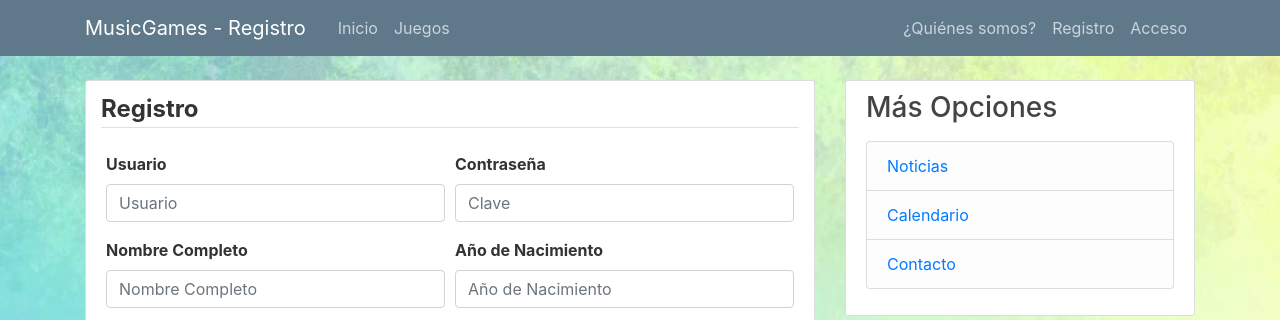
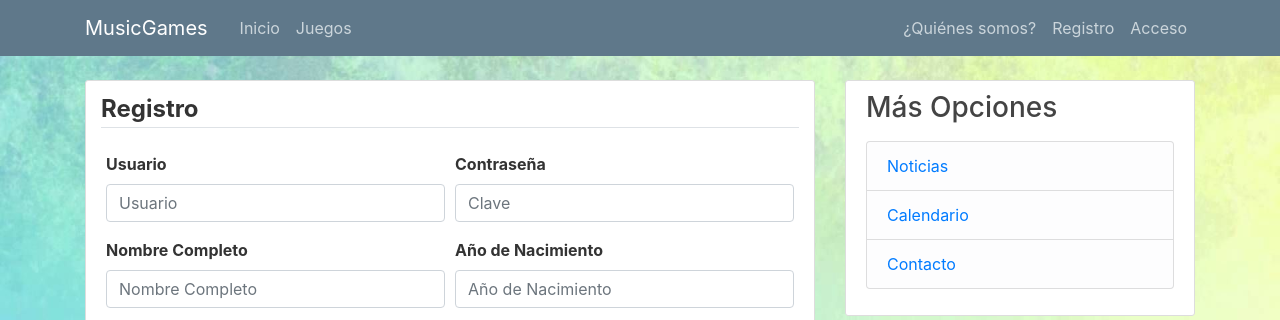
Before and after one commit to xab1t0/tfg, a Flask app: page /register_a in a window 1280 px wide. Shown: the top 320 px of the page. Run offline with Flask 2, Linux system fonts and the light colour scheme; some libraries are stand-ins or nearby versions.

Commit message:
Eliminación {{ title }}

```diff
--- a/musicgames/templates/base/base.html
+++ b/musicgames/templates/base/base.html
@@ -19,7 +19,7 @@
 		<header class="site-header">
 			<nav class="navbar navbar-expand-md navbar-dark bg-steel fixed-top">
 				<div class="container">
-					   <a class="navbar-brand mr-4" href="/">MusicGames - {{ title }}</a>
+					   <a class="navbar-brand mr-4" href="/">MusicGames</a>
 					<button class="navbar-toggler" type="button" data-toggle="collapse" data-target="#navbarToggle" aria-controls="navbarToggle" aria-expanded="false" aria-label="Toggle navigation">
 						<span class="navbar-toggler-icon"></span>
 					</button>
```
